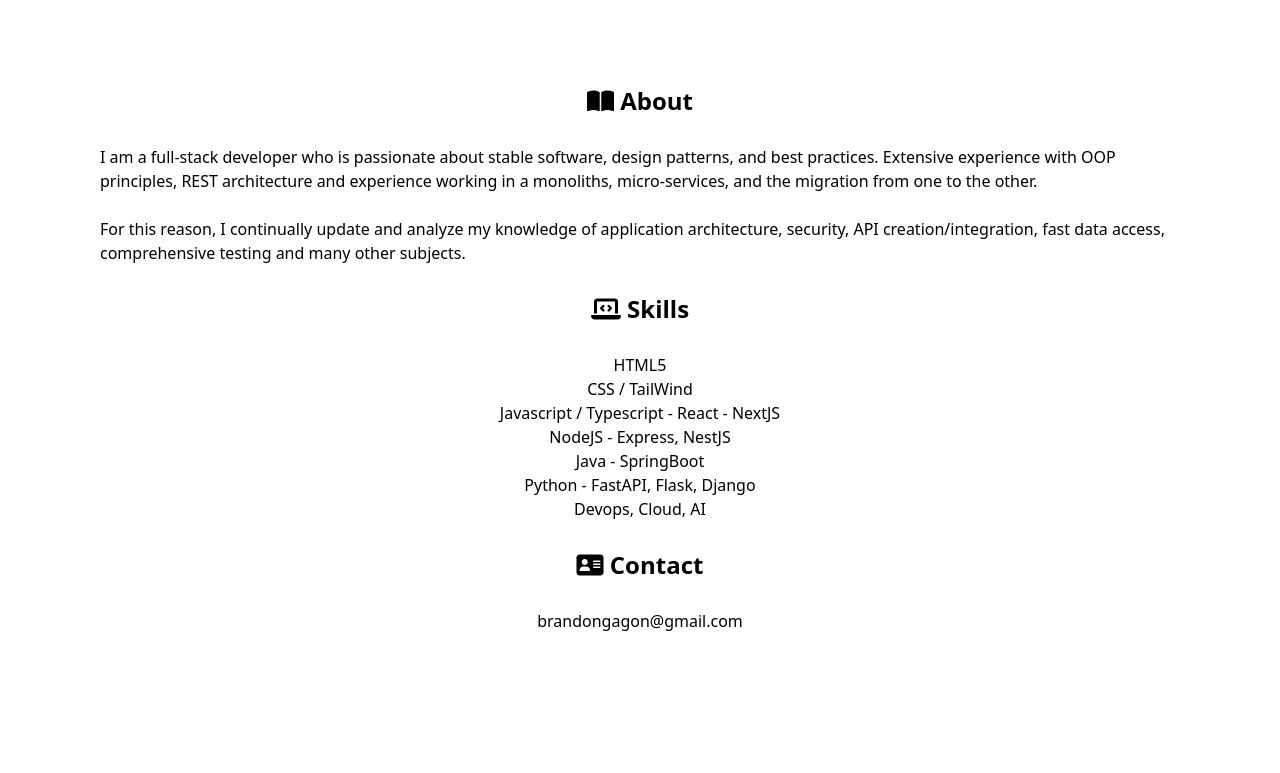
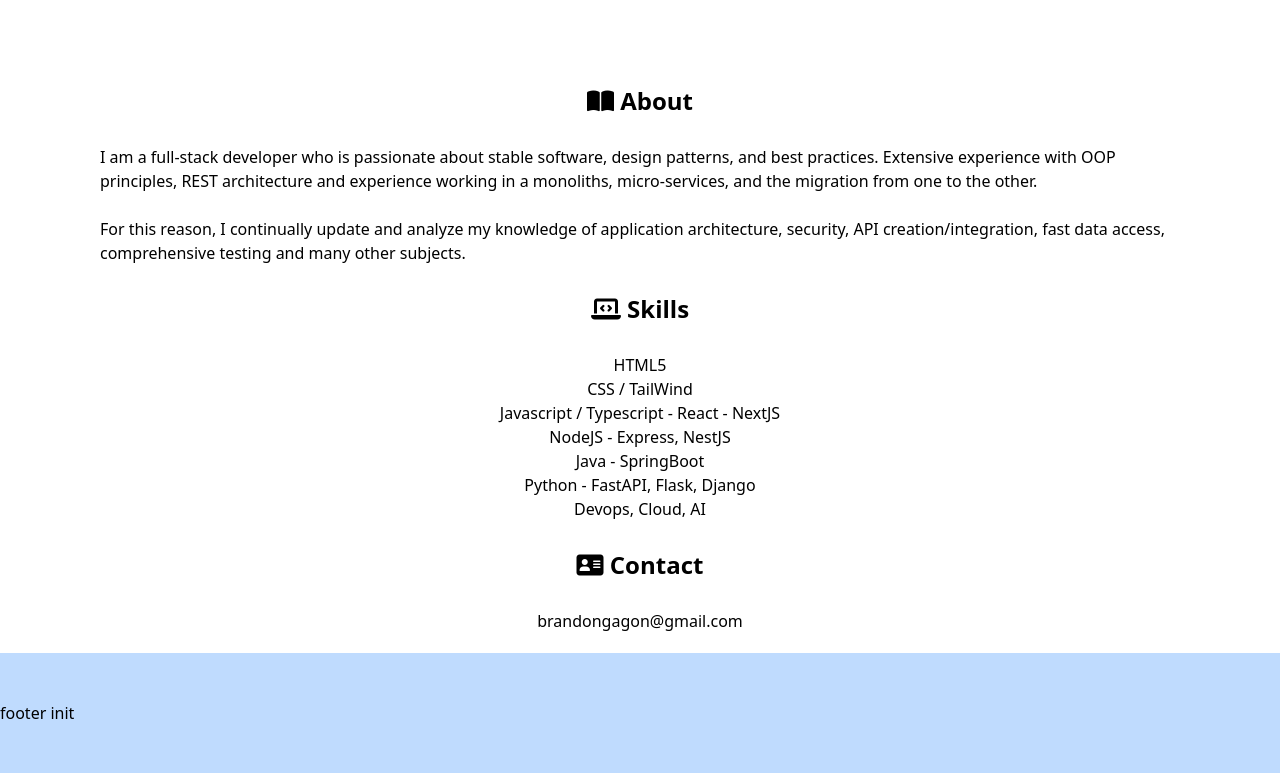
Before and after one commit to jirishus/personal-blog, a website built with Vite: page index.html in a window 1280 px wide. Shown: the part 1269-2042 px from the top of the page. Before the commit the page ends 1922 px from the top, so only its background shows below. Built offline with nearby package versions, Linux system fonts and the light colour scheme.

Commit message:
rough footer init

```diff
--- a/index.html
+++ b/index.html
@@ -188,11 +188,15 @@ For this reason, I continually update and analyze my knowledge of application ar
         <p>brandongagon@gmail.com</p>
       </div>
     </section>
+
+    <footer class="py-12 bg-blue-200">
+      <h2>footer init</h2>
+    </footer>
+
+  </div>
   </div>
 
-  </div>
-
-  <!-- <footer class="border py-5 px-5 fixed bottom-0 w-full">
+  <!-- <footer class="border py-5 px-5 bottom-0 w-full">
     <p class="text-center"><i class="fa fa-copyright"></i> 2025</p>
   </footer> -->
 
```
